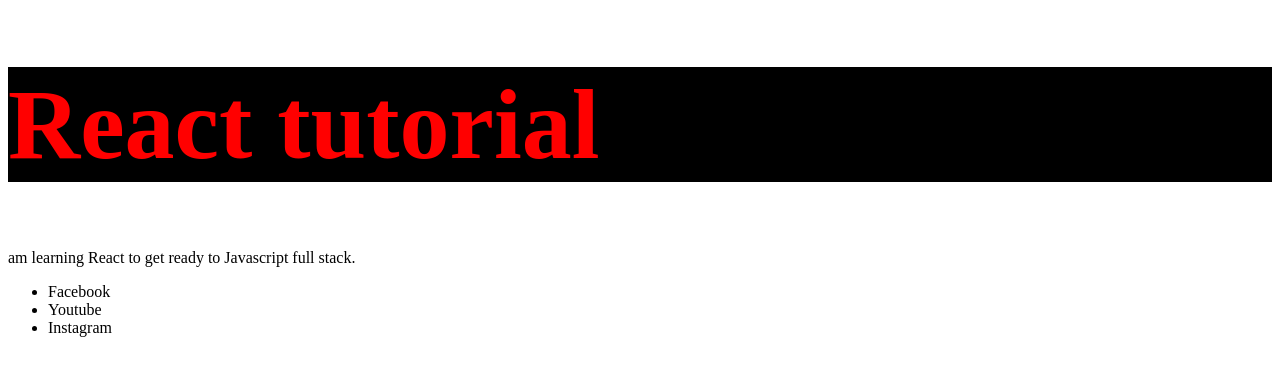
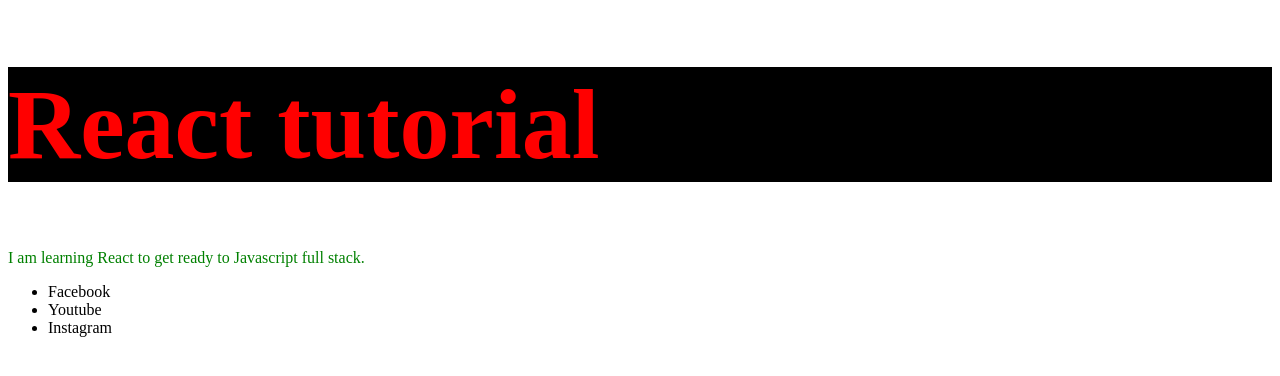
Before and after one commit to mlkia/React, a React (Create React App) app: page / in a window 1280 px wide. Shown: the top 376 px of the page. Built offline with nearby package versions, Linux system fonts and the light colour scheme; the HTML template or start-up script is replaced by a standard one.

Commit message:
Hoe is it work inline CSS code in react.

```diff
--- a/src/Components/Text.js
+++ b/src/Components/Text.js
@@ -3,7 +3,7 @@ import React from 'react';
 function Text(){
     return(
         <div>
-        <p> am learning React to get ready to Javascript full stack.</p>
+        <p style={{color: "green"}}> I am learning React to get ready to Javascript full stack.</p>
         </div>
     );
 }
```
